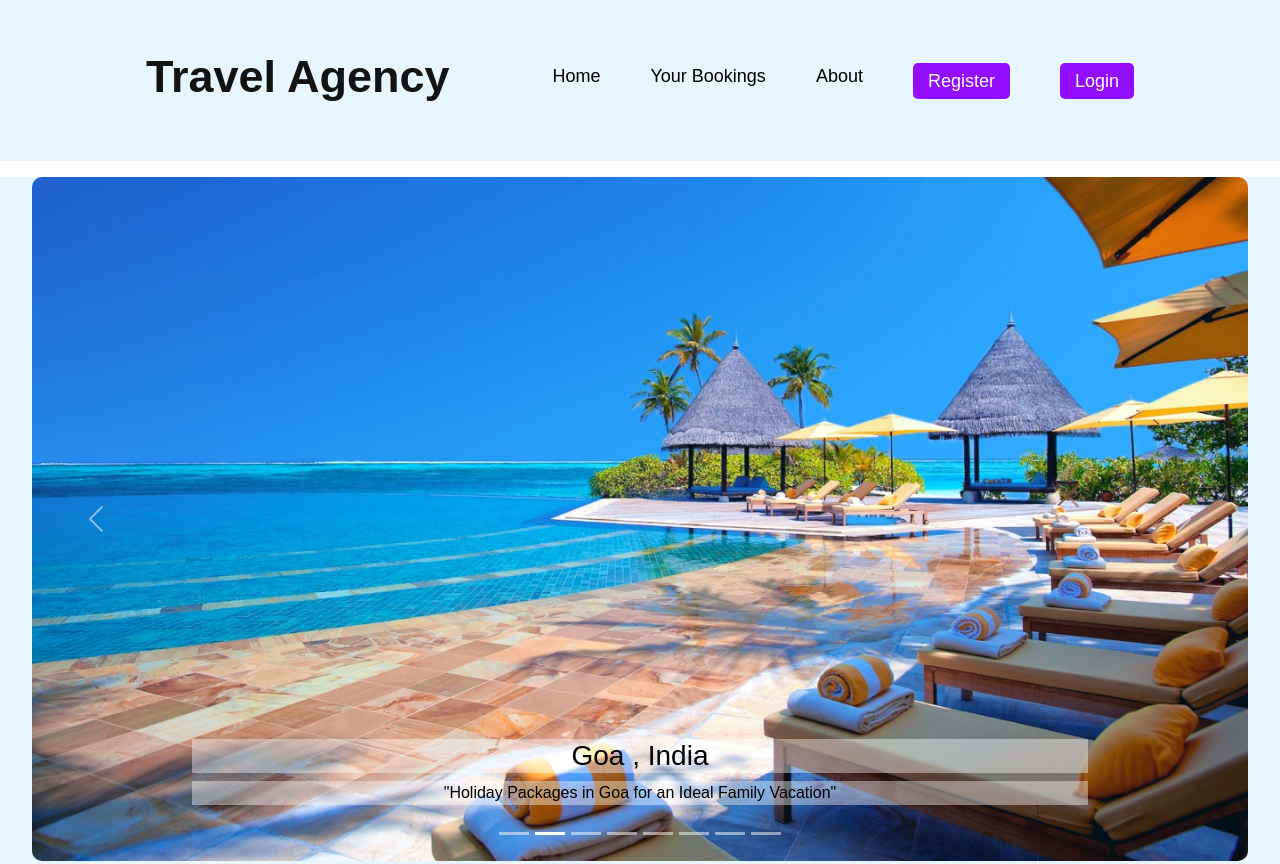
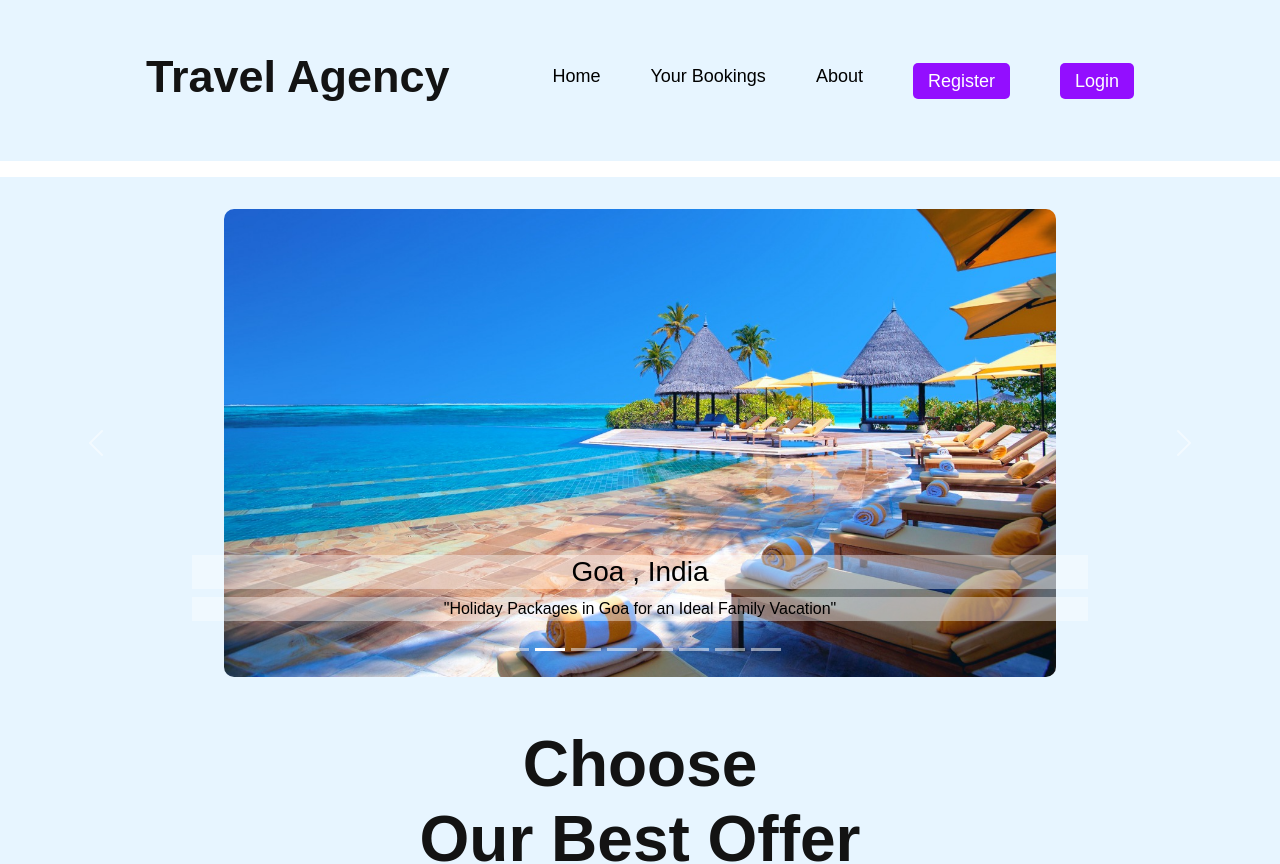
Before and after one commit to NWT-Travel-App-Tim-12/Travel-App-FE, a React (Create React App) app in the folder frontend/: page /home in a window 1280 px wide. Shown: the top 864 px of the page. Built offline with nearby package versions, Linux system fonts and the light colour scheme; no server answers.

Commit message:
changed carousel size

```diff
--- a/frontend/src/index.css
+++ b/frontend/src/index.css
@@ -181,10 +181,12 @@ body {
 }
 
 .header-img img {
-  width: 95%;
+  width: 65%;
   border-radius: 10px;
 }
-
+.carousel.slide {
+  margin-top: 2rem;
+}
 /* search */
 .search {
   margin-top: -20px;
@@ -340,6 +342,7 @@ h3,
   padding: 6px;
   box-shadow: rgba(0, 0, 0, 0.35) 0px 5px 15px;
   margin: auto;
+  margin: 2rem auto;
 }
 
 .loc-input {
```
